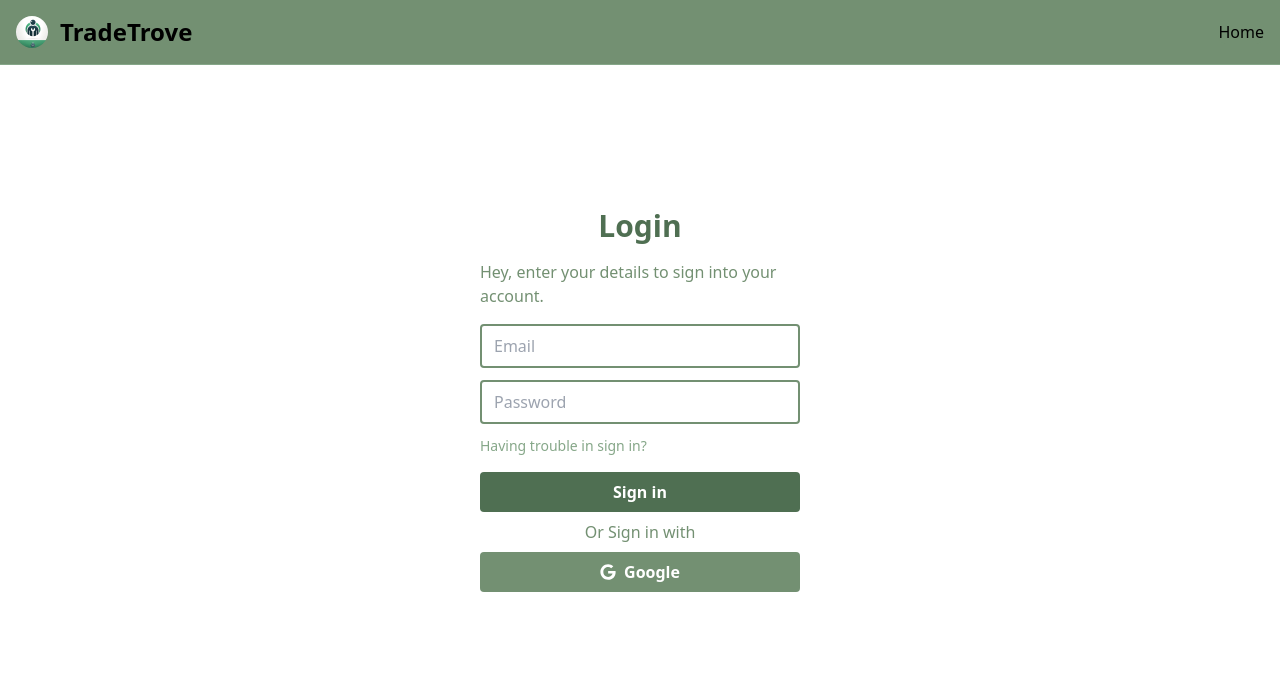
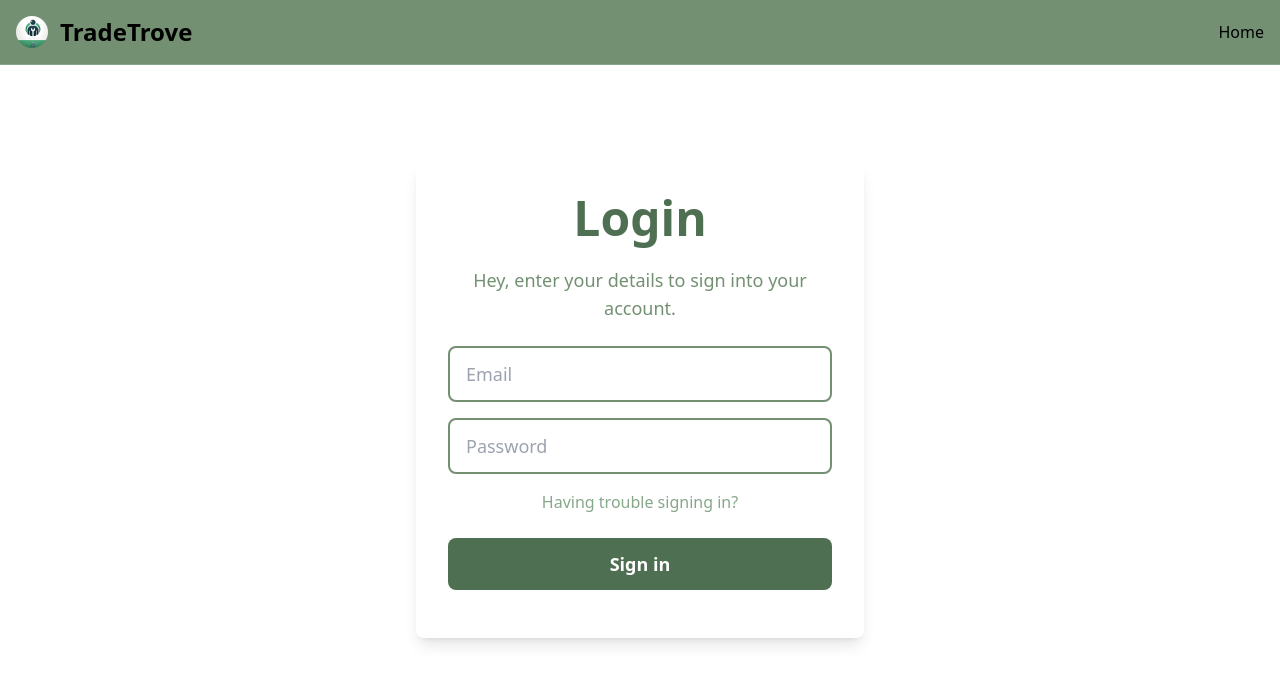
Before and after one commit to jaimalhi/TradeTrove, a React (Create React App) app in the folder frontend/: page /login in a window 1280 px wide. Shown: the top 684 px of the page. Built offline with nearby package versions, Linux system fonts and the light colour scheme.

Commit message:
Deleted google login, UI changes to login page, user cant go back to login if signed/logged  in

```diff
--- a/frontend/src/App.js
+++ b/frontend/src/App.js
@@ -11,6 +11,7 @@ import ViewTradies from "./components/ViewTradies/ViewTradies";
 import Cookies from "js-cookie";
 import { useState } from "react";
 import CustomerServices from "./components/CustomerServices/CustomerServices";
+import GuardedRoute from "./GuardedRoute";
 import { BrowserRouter as Router, Switch, Route, Routes, Link } from "react-router-dom";
 
 function App() {
@@ -47,7 +48,12 @@ function App() {
                isTradie={isTradie}
              />,
              <LandingPage />,
-               ]}></Route>
+           ]}
+         ></Route>
+         <Route
+           path="/login"
+           element={<GuardedRoute isLoggedIn={isLoggedIn} />}
+         >
            <Route
              path="/login"
              element={[
@@ -60,10 +66,11 @@ function App() {
                  handleLoginCookie={handleLoginCookie}
                  handleTradieCookie={handleTradieCookie}
                />,
-               ]}></Route>
-            <Route
-               path="/signup"
-               element={[
+             ]}
+           />
+         </Route>
+         <Route path="/signup" element={<GuardedRoute isLoggedIn={isLoggedIn}/>}>
+            <Route path="/signup" element = {[
              <Navbar
                isLoggedIn={isLoggedIn}
                handleLogoutClicked={handleLogoutClicked}
@@ -73,7 +80,9 @@ function App() {
                handleLoginCookie={handleLoginCookie}
                handleTradieCookie={handleTradieCookie}
              />,
-               ]}></Route>
+           ]}
+           />
+         </Route>
          <Route
            path="/tradie/jobs"
            element={[
@@ -83,7 +92,8 @@ function App() {
                isTradie={isTradie}
              />,
              <ViewJobsPage />,
-               ]}></Route>
+           ]}
+         ></Route>
          <Route
            path="/tradie/services"
            element={[
@@ -93,17 +103,30 @@ function App() {
                isTradie={isTradie}
              />,
              <TradieServicesPage />,
-               ]}></Route>
-            <Route path="/customer/services" element={[ <Navbar
+           ]}
+         ></Route>
+         <Route
+           path="/customer/services"
+           element={[
+             <Navbar
                isLoggedIn={isLoggedIn}
                handleLogoutClicked={handleLogoutClicked}
                isTradie={isTradie}
-                  />,<ViewTradies />]}></Route>
-            <Route path="/customer/jobs" element={[ <Navbar
+             />,
+             <ViewTradies />,
+           ]}
+         ></Route>
+         <Route
+           path="/customer/jobs"
+           element={[
+             <Navbar
                isLoggedIn={isLoggedIn}
                handleLogoutClicked={handleLogoutClicked}
                isTradie={isTradie}
-                  />,<CustomerServices />]}></Route>
+             />,
+             <CustomerServices />,
+           ]}
+         ></Route>
        </Routes>
      </Router>
    );
--- /dev/null
+++ b/frontend/src/GuardedRoute.js
@@ -0,0 +1,9 @@
+import React from "react";
+import { Outlet, Navigate } from "react-router-dom";
+
+const GuardedRoute = ({ isLoggedIn }) => {
+    console.log("here",isLoggedIn)
+  return (isLoggedIn === "true" ? <Navigate to="/" />: <Outlet/>);
+};
+
+export default GuardedRoute;
--- a/frontend/src/components/LandingPage/LandingPage.js
+++ b/frontend/src/components/LandingPage/LandingPage.js
@@ -32,7 +32,7 @@ function LandingPage() {
         {
           isLoggedIn==="false" ? (
           <div className="absolute right-4 top-1/3 flex flex-row w-1/3 h-16 place-content-around justify-center">
-          <div class="grow">
+          <div className="grow">
             <Link to="/login">
               <button
                 type="button"
--- a/frontend/src/components/LoginPage/LoginPage.js
+++ b/frontend/src/components/LoginPage/LoginPage.js
@@ -2,7 +2,6 @@ import React from "react";
 import axios from "axios";
 
 import { useState } from "react";
-import { FaGoogle } from "react-icons/fa";
 import { signInWithPopup, GoogleAuthProvider, signInWithEmailAndPassword } from "firebase/auth";
 import { auth } from "./firebase";
 import { useNavigate } from "react-router-dom";
@@ -13,29 +12,6 @@ const Login = ({ handleLoginCookie, handleTradieCookie }) => {
    const [password, setPassword] = useState("");
    const provider = new GoogleAuthProvider();
    const navigate = useNavigate();
-
-   const onGoogleSignIn = async (e) => {
-      e.preventDefault();
-      await signInWithPopup(auth, provider)
-         .then((result) => {
-            // This gives you a Google Access Token. You can use it to access the Google API.
-            const credential = GoogleAuthProvider.credentialFromResult(result);
-            const token = credential.accessToken;
-            const user = result.user;
-            // axios.get(`${baseURL}/auth/login`, {
-            //   title: "Authenticated",
-            //   body: { token: token, user: user },
-            // });
-            console.log(user, token);
-            handleLoginCookie(); // TODO: ADD COOKIE FOR IS TRADIE AND NAV STUFF
-            navigate("/");
-         })
-         .catch((error) => {
-            // The AuthCredential type that was used.
-            alert("Sorry, cannot log you in.");
-            const credential = GoogleAuthProvider.credentialFromError(error);
-         });
-   };
 
    const onSignIn = async (e) => {
       e.preventDefault();
@@ -87,46 +63,47 @@ const Login = ({ handleLoginCookie, handleTradieCookie }) => {
 
   return (
     <div className="flex justify-center items-center h-screen bg-white">
-         <div className="w-full max-w-xs">
-            <h1 className="text-3xl font-semibold text-dark-green mb-4 text-center">Login</h1>
-            <p className="text-medium-green">Hey, enter your details to sign into your account.</p>
-            <form className="mt-4">
+      <div className="w-full max-w-md shadow-lg rounded-lg p-8">
+        <h1 className="text-5xl font-semibold text-dark-green mb-6 text-center">
+          Login
+        </h1>
+        <p className="text-lg text-medium-green mb-6 text-center">
+          Hey, enter your details to sign into your account.
+        </p>
+        <form className="mt-6">
           <div>
             <input
-                     className="appearance-none border-2 border-medium-green rounded w-full py-2 px-3 text-grey-darker mb-3"
+              className="appearance-none border-2 border-medium-green rounded-lg w-full py-3 px-4 text-lg text-grey-darker mb-4"
               type="text"
               placeholder="Email"
               value={email}
               onChange={(e) => setEmail(e.target.value)}
             />
             <input
-                     className="appearance-none border-2 border-medium-green rounded w-full py-2 px-3 text-grey-darker mb-3"
+              className="appearance-none border-2 border-medium-green rounded-lg w-full py-3 px-4 text-lg text-grey-darker mb-4"
               type="password"
               placeholder="Password"
               value={password}
               onChange={(e) => setPassword(e.target.value)}
             />
-                  <p className="text-sm text-light-green mb-4">Having trouble in sign in?</p>
+            <p className="text-base text-light-green mb-6 text-center">
+              Having trouble signing in?
+            </p>
           </div>
           <div className="flex flex-col items-center">
             <button
               type="submit"
-                     className="bg-dark-green text-white font-bold py-2 px-4 rounded mb-2 w-full hover:bg-medium-green"
-                     onClick={onSignIn}>
+              className="bg-dark-green text-white font-bold py-3 px-6 rounded-lg mb-4 w-full hover:bg-medium-green text-lg"
+              onClick={onSignIn}
+            >
               Sign in
-                  </button>
-                  <p className="text-medium-green mb-2">Or Sign in with</p>
-                  <button
-                     onClick={onGoogleSignIn}
-                     className="bg-medium-green text-white font-bold py-2 px-4 rounded flex items-center justify-center w-full hover:bg-light-green">
-                     <FaGoogle className="mr-2" />
-                     Google
             </button>
           </div>
         </form>
       </div>
     </div>
   );
+
 };
 
 export default Login;
```
Lines whose indentation alone changed are shown as unchanged.
